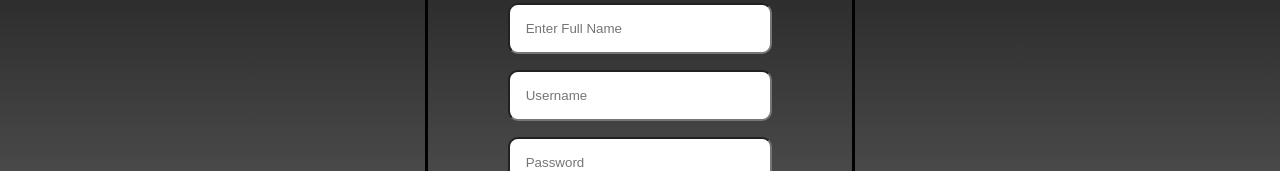
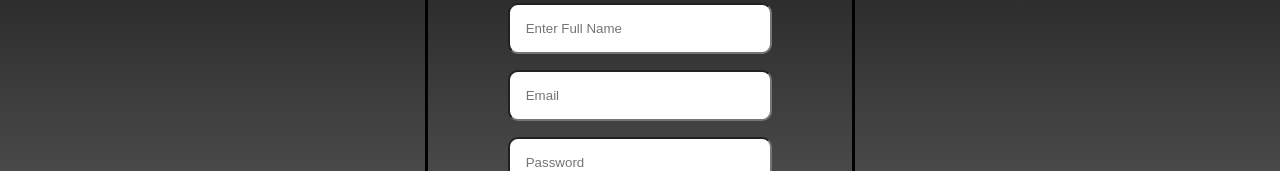
Before and after one commit to TheMegaForce/You-Flix-Frontend, a React (Create React App) app: page / in a window 1280 px wide. Both pictures are taken after a click on the button "Don't have an account? Register here.". Shown: the part 284-455 px from the top of the page. Built offline with nearby package versions, Linux system fonts and the light colour scheme.

Commit message:
update readme

```diff
--- a/src/components/Signup.jsx
+++ b/src/components/Signup.jsx
@@ -12,13 +12,15 @@
   return (
     <div className='auth'>
         <h2>Signup</h2>
+
     <form className= "signup-page" onSubmit={handleSubmit}>
         <input value={name} type="name" onChange={(e)=> setName(e.target.value)} placeholder= "Enter Full Name"/>
-        <input value= {email} type = "email" onChange = {(e)=> setEmail(e.target.value)}placeholder = "Username" id = "email" name = "email" />
+        <input value= {email} type = "email" onChange = {(e)=> setEmail(e.target.value)}placeholder = "Email" id = "email" name = "email" />
         <input value= {password} type="password" onChange = {(e)=> setPassword(e.target.value)} placeholder = "Password" id = "password" name = "password"/>
         <button type="submit">Signup</button>
      </form>
      <button className= "link-btn" onClick={()=> props.onPageSwitch("login")}>Already have an account? Login here.</button>
+
     </div>
   )
 }
```
Also changed, not shown: src/pages/Update.jsx (added), 1 other file (tests, documents, lock files or other folders).
